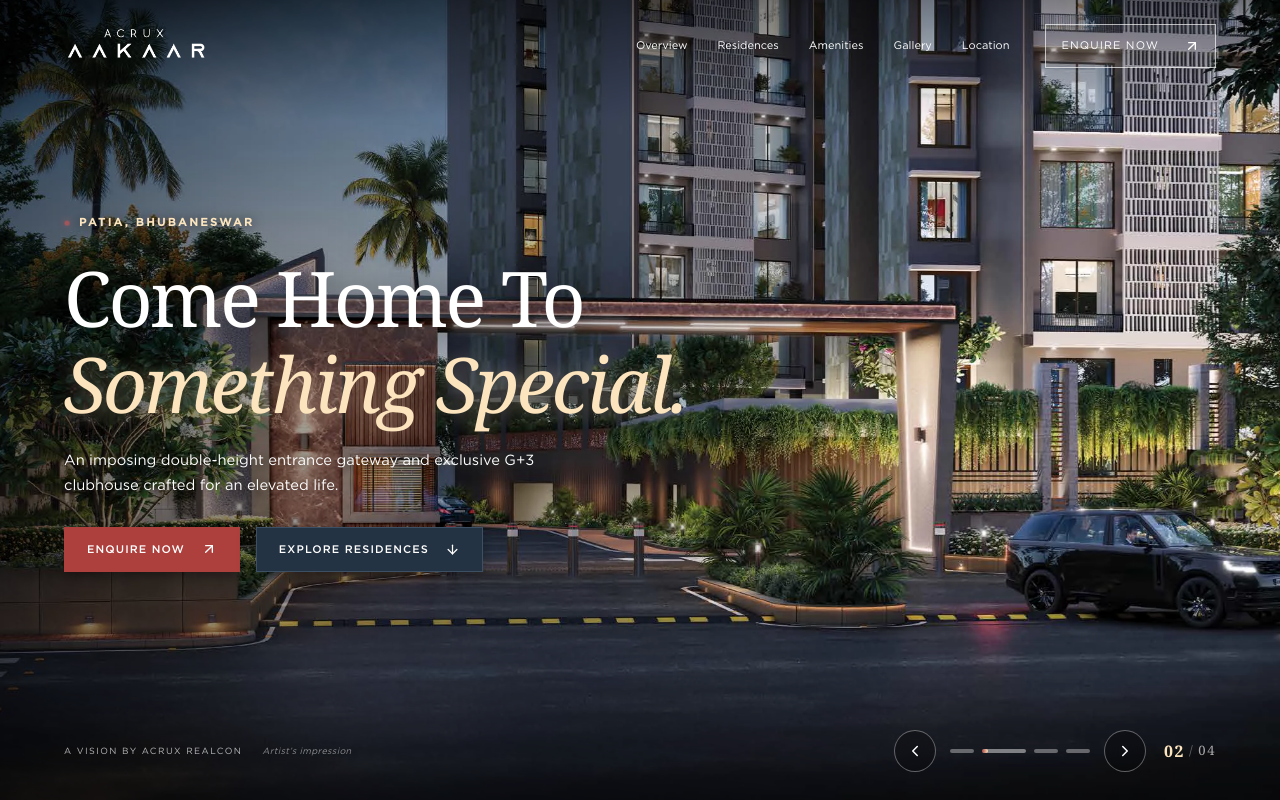
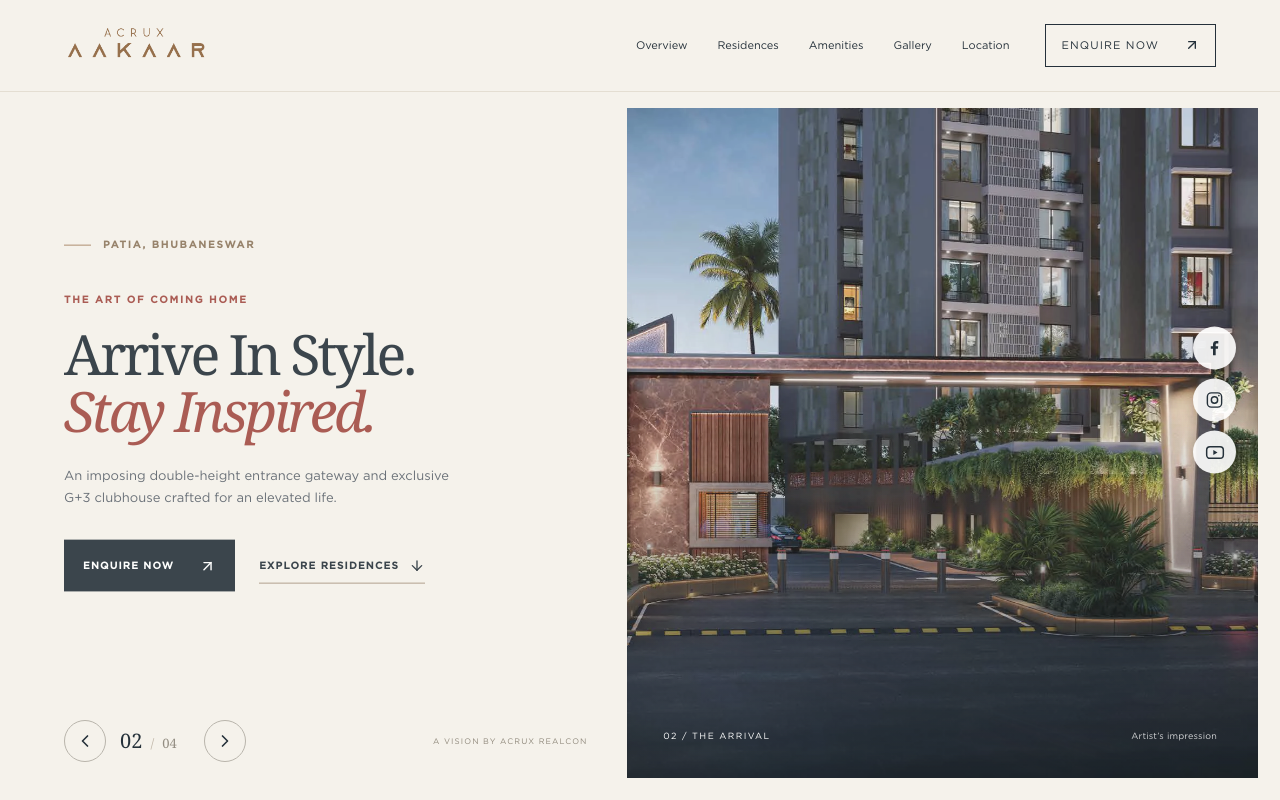
Before and after one commit to Shyanil/Acrux, a Next.js app in the folder acrux-web/: page / in a window 1280 px wide. Shown: the top 800 px of the page. Built offline with nearby package versions, Linux system fonts and the light colour scheme.

Commit message:
Redesign hero slider and add subtle scroll animation

```diff
--- a/acrux-web/src/app/globals.css
+++ b/acrux-web/src/app/globals.css
@@ -1423,3 +1423,151 @@
     letter-spacing: 0.1em !important;
   }
 }
+
+/* Split editorial slider */
+.aakaar-site .site-header:not(.is-scrolled) {
+  background: #f5f2eb;
+  color: #25313a;
+  border-bottom: 1px solid #e4ded2;
+}
+.aakaar-site .site-header:not(.is-scrolled) .brand img { filter: none; }
+.aakaar-site .site-header:not(.is-scrolled) .desktop-nav a,
+.aakaar-site .site-header:not(.is-scrolled) .menu-toggle { color: #25313a; }
+.aakaar-site .site-header:not(.is-scrolled) .header-enquire { color: #25313a; background: transparent; border-color: #25313a; }
+.aakaar-site .site-header:not(.is-scrolled) .header-enquire:hover { color: #fff !important; background: #25313a; }
+
+.aakaar-hero {
+  position: relative;
+  isolation: isolate;
+  height: min(100svh, 940px);
+  min-height: 700px;
+  overflow: hidden;
+  background: #f5f2eb;
+  color: #25313a;
+}
+.aakaar-hero-slides {
+  position: absolute;
+  top: 108px;
+  right: 22px;
+  bottom: 22px;
+  left: 49%;
+  overflow: hidden;
+  background: #c3b7a4;
+  transform: scale(var(--hero-scroll-scale, 1));
+  transform-origin: center;
+}
+.aakaar-hero-slides::after {
+  content: "";
+  position: absolute;
+  inset: 45% 0 0;
+  z-index: 2;
+  background: linear-gradient(transparent, rgba(13, 26, 33, .56));
+  pointer-events: none;
+}
+.aakaar-hero-slide,
+.aakaar-hero-picture {
+  position: absolute;
+  inset: 0;
+  width: 100%;
+  height: 100%;
+}
+.aakaar-hero-slide { opacity: 0; transition: opacity .8s ease; pointer-events: none; }
+.aakaar-hero-slide.is-active { opacity: 1; }
+.aakaar-hero-picture .picture-image { object-fit: cover; object-position: center; transform: scale(1.05); transition: transform 7s ease; }
+.aakaar-hero-slide.is-active .picture-image { transform: scale(1); }
+
+.aakaar-hero-inner {
+  position: relative;
+  z-index: 2;
+  display: flex;
+  align-items: center;
+  width: 49%;
+  height: 100%;
+  padding: 126px 3.1vw 100px var(--site-pad);
+  opacity: var(--hero-scroll-opacity, 1);
+  transform: translate3d(0, var(--hero-scroll-lift, 0px), 0);
+}
+.aakaar-hero-copy { max-width: 620px; animation: aakaarReveal .7s ease both; }
+@keyframes aakaarReveal { from { opacity: 0; transform: translateY(16px); } to { opacity: 1; transform: translateY(0); } }
+.aakaar-hero-kicker,
+.aakaar-hero-overline { display: flex; align-items: center; font-size: 10px; font-weight: 600; letter-spacing: .18em; line-height: 1.5; text-transform: uppercase; }
+.aakaar-hero-kicker { gap: 12px; margin-bottom: clamp(30px, 5vh, 62px); color: #8c765c; }
+.aakaar-hero-kicker span { width: 27px; height: 1px; background: #a78463; }
+.aakaar-hero-overline { margin-bottom: 17px; color: #a24a42; }
+.aakaar-site .aakaar-hero-title { margin: 0; color: #25313a; font-size: clamp(43px, 4.35vw, 76px); line-height: 1.03; letter-spacing: -.055em; }
+.aakaar-hero-title span,
+.aakaar-hero-title em { display: block; white-space: nowrap; }
+.aakaar-site .aakaar-hero-title em { color: #a24a42; font-style: italic; }
+.aakaar-site .aakaar-hero-description { max-width: 410px; margin: 24px 0 0; color: #59616a; font-size: clamp(13px, 1vw, 15px); line-height: 1.75; }
+.aakaar-hero-actions { display: flex; align-items: center; flex-wrap: wrap; gap: 24px; margin-top: 31px; }
+.aakaar-hero-cta,
+.aakaar-hero-text-link { display: inline-flex; align-items: center; gap: 25px; font-size: 10px; font-weight: 600; letter-spacing: .12em; text-transform: uppercase; }
+.aakaar-site .aakaar-hero-cta { min-height: 52px; padding: 0 19px; color: #fff; background: #25313a; }
+.aakaar-site .aakaar-hero-cta:hover { color: #fff; background: #a24a42; }
+.aakaar-site .aakaar-hero-text-link { gap: 10px; padding: 8px 0; color: #25313a; border-bottom: 1px solid #aa9884; }
+.aakaar-site .aakaar-hero-text-link:hover { color: #a24a42; border-color: #a24a42; }
+
+.aakaar-hero-scene {
+  position: absolute;
+  z-index: 3;
+  right: 63px;
+  bottom: 56px;
+  left: calc(49% + 36px);
+  display: flex;
+  justify-content: space-between;
+  gap: 18px;
+  color: #fff;
+  font-size: 9px;
+  letter-spacing: .16em;
+  text-transform: uppercase;
+  pointer-events: none;
+}
+.aakaar-hero-scene span:last-child { letter-spacing: .02em; text-transform: none; opacity: .8; }
+.aakaar-hero-social { position: absolute; z-index: 4; top: 50%; right: 44px; display: flex; flex-direction: column; gap: 9px; transform: translateY(-50%); }
+.aakaar-site .aakaar-hero-social a { display: grid; place-items: center; width: 43px; height: 43px; color: #25313a; background: rgba(255,255,255,.9); border-radius: 50%; box-shadow: 0 4px 15px rgba(0,0,0,.13); transition: color .2s, background .2s, transform .2s; }
+.aakaar-site .aakaar-hero-social a:hover { color: #fff; background: #a24a42; transform: translateX(-3px); }
+
+.aakaar-hero-footer { position: absolute; z-index: 3; bottom: 38px; left: var(--site-pad); display: flex; align-items: center; justify-content: space-between; gap: 20px; width: calc(49% - var(--site-pad) - 3.1vw); }
+.aakaar-hero-navigation { display: flex; align-items: center; gap: 14px; }
+.aakaar-hero-arrow { display: grid; place-items: center; width: 42px; height: 42px; color: #25313a; border: 1px solid #b8b4ab; border-radius: 50%; transition: background .2s, color .2s, border-color .2s; }
+.aakaar-hero-arrow:hover { color: #fff; background: #25313a; border-color: #25313a; }
+.aakaar-hero-count { display: flex; align-items: baseline; gap: 8px; min-width: 70px; color: #938d82; font-family: Georgia, serif; font-size: 13px; }
+.aakaar-hero-count strong { color: #25313a; font-size: 20px; font-weight: 400; }
+.aakaar-hero-count span { color: #c0b7a9; }
+.aakaar-hero-footer-note { color: #8f887b; font-size: 8px; letter-spacing: .14em; white-space: nowrap; }
+
+@media (max-width: 1100px) {
+  .aakaar-hero-inner { padding-right: 2vw; }
+  .aakaar-hero-actions { gap: 15px; }
+  .aakaar-hero-cta, .aakaar-hero-text-link { font-size: 9px; }
+  .aakaar-hero-footer-note { display: none; }
+}
+@media (max-width: 760px) {
+  .aakaar-site .site-header:not(.is-scrolled) { height: 80px; }
+  .aakaar-hero { height: max(100svh, 800px); min-height: 800px; }
+  .aakaar-hero-slides { top: 91px; right: 14px; bottom: auto; left: 14px; height: 33%; }
+  .aakaar-hero-picture .picture-image { object-position: center 55%; }
+  .aakaar-hero-inner { position: absolute; top: calc(91px + 33%); right: 0; bottom: 90px; left: 0; width: 100%; height: auto; padding: 22px var(--site-pad) 0; align-items: center; }
+  .aakaar-hero-kicker { margin-bottom: 15px; font-size: 9px; }
+  .aakaar-hero-overline { margin-bottom: 10px; font-size: 9px; }
+  .aakaar-site .aakaar-hero-title { font-size: clamp(34px, 8.4vw, 54px); }
+  .aakaar-site .aakaar-hero-description { margin-top: 15px; max-width: 410px; font-size: 12px; line-height: 1.6; }
+  .aakaar-hero-actions { margin-top: 18px; gap: 17px; }
+  .aakaar-site .aakaar-hero-cta { min-height: 45px; padding: 0 14px; }
+  .aakaar-hero-social { top: 109px; right: 29px; transform: none; gap: 7px; }
+  .aakaar-site .aakaar-hero-social a { width: 36px; height: 36px; }
+  .aakaar-hero-scene { top: calc(91px + 33% - 35px); right: 27px; bottom: auto; left: 27px; font-size: 8px; }
+  .aakaar-hero-footer { bottom: 21px; left: var(--site-pad); width: auto; }
+}
+@media (max-width: 390px) {
+  .aakaar-site .aakaar-hero-title { font-size: 33px; }
+  .aakaar-hero-scene span:last-child { display: none; }
+  .aakaar-hero-actions { gap: 12px; }
+}
+@media (prefers-reduced-motion: reduce) {
+  .aakaar-hero-slides,
+  .aakaar-hero-inner { transform: none; opacity: 1; }
+  .aakaar-hero-slide,
+  .aakaar-hero-picture .picture-image,
+  .aakaar-hero-copy { animation: none; transition: none; }
+}
--- a/acrux-web/src/app/page.tsx
+++ b/acrux-web/src/app/page.tsx
@@ -9,36 +9,50 @@ const heroSlides = [
   {
     image: "Master_Elevation.webp",
     tag: "PATIA, BHUBANESWAR",
-    title1: "A Life, Beautifully",
+    title1: "Life, Beautifully",
     title2: "Shaped.",
+    scene: "01 / THE ARCHITECTURE",
     desc: "556 ultra-luxury residences across 5 soaring 21-storey towers with 60% open landscaped greens.",
     alt: "Acrux Aakaar iconic residential towers surrounded by landscaped gardens"
   },
   {
     image: "Entrance_Dusk.webp",
     tag: "PATIA, BHUBANESWAR",
-    title1: "Come Home To",
-    title2: "Something Special.",
+    title1: "Arrive In Style.",
+    title2: "Stay Inspired.",
+    scene: "02 / THE ARRIVAL",
     desc: "An imposing double-height entrance gateway and exclusive G+3 clubhouse crafted for an elevated life.",
     alt: "The Aakaar grand entrance at dusk illuminated with ambient lighting"
   },
   {
     image: "Rooftop_Sky_Lounge.webp",
     tag: "PATIA, BHUBANESWAR",
-    title1: "Evenings Above",
-    title2: "The Everyday.",
+    title1: "The City Below.",
+    title2: "The Sky Above.",
+    scene: "03 / THE SKY LOUNGE",
     desc: "Panoramic rooftop sky lounge and landscaped pergola terraces overlooking the city skyline.",
     alt: "Rooftop sky lounge with panoramic city views"
   },
   {
     image: "Entrance_Sunrise.webp",
     tag: "PATIA, BHUBANESWAR",
-    title1: "Sun-Kissed Spaces,",
-    title2: "Perfected Living.",
+    title1: "Wake To Light.",
+    title2: "Live In Full.",
+    scene: "04 / THE RESIDENCES",
     desc: "Thoughtfully crafted 2.5 & 3 BHK residences with expansive balconies and tranquil open vistas.",
     alt: "Aakaar residences in the morning light"
   }
 ];
+const heroSocials = [
+  { label: "Facebook", href: "https://www.facebook.com/acruxrealcon03" },
+  { label: "Instagram", href: "https://www.instagram.com/acrux_realcon/" },
+  { label: "YouTube", href: "https://www.youtube.com/@acrux_realcon" },
+];
+function HeroSocialIcon({ label }: { label: string }) {
+  if (label === "Facebook") return <svg viewBox="0 0 24 24" width="19" height="19" fill="currentColor" aria-hidden="true"><path d="M13.5 21v-8.1h2.8l.4-3.2h-3.2v-2c0-.9.3-1.5 1.6-1.5h1.7V3.3c-.3 0-1.3-.1-2.5-.1-2.5 0-4.2 1.5-4.2 4.3v2.2H7.3v3.2h2.8V21h3.4Z" /></svg>;
+  if (label === "Instagram") return <svg viewBox="0 0 24 24" width="19" height="19" fill="none" stroke="currentColor" strokeWidth="1.8" aria-hidden="true"><rect x="3" y="3" width="18" height="18" rx="5" /><circle cx="12" cy="12" r="4" /><circle cx="17.5" cy="6.5" r="1" fill="currentColor" stroke="none" /></svg>;
+  return <svg viewBox="0 0 24 24" width="20" height="20" fill="none" aria-hidden="true"><rect x="2" y="5" width="20" height="14" rx="4" stroke="currentColor" strokeWidth="1.8" /><path d="m10 9 5 3-5 3V9Z" fill="currentColor" /></svg>;
+}
 const amenities = [["Rooftop_Sky_Lounge.webp", "Sky lounge", "A little closer to the stars."], ["Podium_Garden.webp", "Podium gardens", "Room to wander. Space to breathe."], ["Zen_Pond.webp", "Zen pond", "Find your own quiet corner."], ["Rooftop_Pergola.webp", "Rooftop pergola", "Slow mornings. Unhurried evenings."], ["Central_Lawn.webp", "Central lawn", "More room for life outdoors."], ["Plaza_Blocks_AB.webp", "Community plaza", "Where neighbours become friends."]];
 const nav = [["Overview", "overview"], ["Residences", "residences"], ["Amenities", "amenities"], ["Gallery", "gallery"], ["Location", "location"]];
 function Picture({ src, alt, className = "", priority = false }: { src: string; alt: string; className?: string; priority?: boolean }) { return <div className={`picture ${className}`}><Image src={src} alt={alt} fill sizes="(max-width: 700px) 100vw, 75vw" className="picture-image" priority={priority} /></div>; }
@@ -123,6 +137,7 @@ export default function Home() {
   const [modalResidence, setModalResidence] = useState("3 BHK");
   const [statsVisible, setStatsVisible] = useState(false);
   const statsRef = useRef<HTMLDivElement>(null);
+  const heroRef = useRef<HTMLElement>(null);
 
   useEffect(() => {
     const el = statsRef.current;
@@ -136,9 +151,29 @@ export default function Home() {
     observer.observe(el);
     return () => observer.disconnect();
   }, []);
- const [heroProgress, setHeroProgress] = useState(0);
  const [lightbox, setLightbox] = useState<{ src: string; title: string } | null>(null);
  useEffect(() => { const onScroll = () => setScrolled(window.scrollY > 30); onScroll(); window.addEventListener("scroll", onScroll, { passive: true }); return () => window.removeEventListener("scroll", onScroll); }, []);
+ useEffect(() => {
+   const hero = heroRef.current;
+   if (!hero || window.matchMedia("(prefers-reduced-motion: reduce)").matches) return;
+   let frame = 0;
+   const update = () => {
+     frame = 0;
+     const progress = Math.min(1, Math.max(0, -hero.getBoundingClientRect().top / hero.offsetHeight));
+     hero.style.setProperty("--hero-scroll-scale", `${1 + progress * 0.06}`);
+     hero.style.setProperty("--hero-scroll-lift", `${-progress * 18}px`);
+     hero.style.setProperty("--hero-scroll-opacity", `${1 - progress * 0.2}`);
+   };
+   const onScroll = () => { if (!frame) frame = window.requestAnimationFrame(update); };
+   update();
+   window.addEventListener("scroll", onScroll, { passive: true });
+   window.addEventListener("resize", onScroll);
+   return () => {
+     window.removeEventListener("scroll", onScroll);
+     window.removeEventListener("resize", onScroll);
+     if (frame) window.cancelAnimationFrame(frame);
+   };
+ }, []);
    useEffect(() => {
     const onKeyDown = (e: KeyboardEvent) => {
       if (e.key === "Escape") {
@@ -157,19 +192,10 @@ export default function Home() {
   }, [enquiryOpen, lightbox]);
 
   useEffect(() => {
-    const intervalTime = 6000;
-    const stepTime = 50;
-    const increment = (stepTime / intervalTime) * 100;
-    const timer = window.setInterval(() => {
-      setHeroProgress((prev) => {
-        if (prev >= 100) {
-          setHeroSlide((curr) => (curr + 1) % heroSlides.length);
-          return 0;
-        }
-        return prev + increment;
-      });
-    }, stepTime);
-    return () => window.clearInterval(timer);
+    const timer = window.setTimeout(() => {
+      setHeroSlide((curr) => (curr + 1) % heroSlides.length);
+    }, 6500);
+    return () => window.clearTimeout(timer);
   }, [heroSlide]);
 
   const openEnquiryModal = (e?: React.MouseEvent) => {
@@ -177,93 +203,63 @@ export default function Home() {
     setEnquirySubmitted(false);
     setEnquiryOpen(true);
   };
- const selectHeroSlide = (index: number) => { setHeroSlide(index); setHeroProgress(0); };
- const nextHeroSlide = () => { setHeroSlide((curr) => (curr + 1) % heroSlides.length); setHeroProgress(0); };
- const prevHeroSlide = () => { setHeroSlide((curr) => (curr - 1 + heroSlides.length) % heroSlides.length); setHeroProgress(0); };
+ const nextHeroSlide = () => setHeroSlide((curr) => (curr + 1) % heroSlides.length);
+ const prevHeroSlide = () => setHeroSlide((curr) => (curr - 1 + heroSlides.length) % heroSlides.length);
  const openImage = (src: string, title: string) => { setLightbox({ src, title }); };
  return <main className="aakaar-site" id="top">
  <a href="#overview" className="skip-link">Skip to content</a>
  <header className={`site-header${scrolled ? " is-scrolled" : ""}`}><a href="#top" className="brand" aria-label="Acrux Aakaar home"><Image src="/assets/Aakaar Logo.webp" alt="Acrux Aakaar" width={160} height={65} priority /></a><nav aria-label="Main navigation" className="desktop-nav">{nav.map(([label,id]) => <a href={`#${id}`} key={id}>{label}</a>)}</nav><a href="#enquire" className="header-enquire" onClick={openEnquiryModal}>Enquire now <ArrowUpRight size={16}/></a><button className="menu-toggle" aria-label={menuOpen ? "Close navigation" : "Open navigation"} aria-expanded={menuOpen} aria-controls="mobile-nav" onClick={() => setMenuOpen(!menuOpen)}>{menuOpen ? <X/> : <Menu/>}</button></header>
  {menuOpen && <nav className="mobile-nav" id="mobile-nav" aria-label="Mobile navigation">{nav.map(([label,id]) => <a href={`#${id}`} key={id} onClick={() => setMenuOpen(false)}>{label}<ArrowUpRight size={20}/></a>)}<a href="#enquire" onClick={(e) => { setMenuOpen(false); openEnquiryModal(e); }} style={{ color: "#ad3f3c", fontWeight: 600 }}>Enquire now <ArrowUpRight size={20}/></a></nav>}
- <section className="hero" aria-label="Introducing Acrux Aakaar">
-    <div className="hero-slides">
-      {heroSlides.map((s, i) => (
-        <div key={s.image} className={`hero-slide${heroSlide === i ? " active" : ""}`} aria-hidden={heroSlide !== i}>
-          <Picture src={`${project}${s.image}`} alt={s.alt} className="hero-picture" priority={i === 0} />
+ <section className="aakaar-hero" ref={heroRef} aria-label="Introducing Acrux Aakaar">
+    <div className="aakaar-hero-slides">
+      {heroSlides.map((item, index) => (
+        <div
+          key={item.image}
+          className={`aakaar-hero-slide${heroSlide === index ? " is-active" : ""}`}
+          aria-hidden={heroSlide !== index}
+        >
+          <Picture src={`${project}${item.image}`} alt={item.alt} className="aakaar-hero-picture" priority={index === 0} />
         </div>
       ))}
     </div>
+    <div className="aakaar-hero-scene" aria-live="polite">
+      <span>{heroSlides[heroSlide].scene}</span>
+      <span>Artist’s impression</span>
+    </div>
 
-    {/* Clean, light cinematic overlay allowing full architectural visibility */}
-    <div className="hero-shade-top" />
-    <div className="hero-shade-main" />
-    <div className="hero-shade-bottom" />
-
-    <div className="hero-container">
-      <div className="hero-content" key={heroSlide}>
-        <div className="hero-eyebrow">
-          <span className="hero-beacon" />
-          <span>{heroSlides[heroSlide].tag}</span>
-        </div>
-        <h1 className="hero-headline">
-          <span className="hero-headline-primary">{heroSlides[heroSlide].title1}</span>
-          <br />
-          <em className="hero-headline-accent">{heroSlides[heroSlide].title2}</em>
+    <div className="aakaar-hero-inner">
+      <div className="aakaar-hero-copy" key={heroSlide}>
+        <div className="aakaar-hero-kicker"><span />{heroSlides[heroSlide].tag}</div>
+        <span className="aakaar-hero-overline">THE ART OF COMING HOME</span>
+        <h1 className="aakaar-hero-title">
+          <span>{heroSlides[heroSlide].title1}</span>
+          <em>{heroSlides[heroSlide].title2}</em>
         </h1>
-        <p className="hero-description">{heroSlides[heroSlide].desc}</p>
-        <div className="hero-actions">
-          <a href="#enquire" className="hero-enquire-btn hero-btn-primary" onClick={openEnquiryModal}>
-            <span>Enquire now</span>
-            <ArrowUpRight size={16} />
-          </a>
-          <a href="#residences" className="hero-enquire-btn hero-btn-secondary">
-            <span>Explore residences</span>
-            <ArrowDown size={15} />
-          </a>
+        <p className="aakaar-hero-description">{heroSlides[heroSlide].desc}</p>
+        <div className="aakaar-hero-actions">
+          <a href="#enquire" className="aakaar-hero-cta" onClick={openEnquiryModal}>Enquire now <ArrowUpRight size={17} /></a>
+          <a href="#residences" className="aakaar-hero-text-link">Explore residences <ArrowDown size={16} /></a>
         </div>
       </div>
     </div>
 
-    {/* Clean unboxed bottom bar with perfectly aligned controls */}
-    <div className="hero-bottom-bar">
-      <div className="hero-bottom-left">
-        <span className="hero-brand-note">A VISION BY ACRUX REALCON</span>
-        <span className="hero-render-note">Artist’s impression</span>
+    <nav className="aakaar-hero-social" aria-label="Acrux social media">
+      {heroSocials.map(({ label, href }) => (
+        <a key={label} href={href} target="_blank" rel="noopener noreferrer" aria-label={`Acrux on ${label}`} title={label}>
+          <HeroSocialIcon label={label} />
+        </a>
+      ))}
+    </nav>
+
+    <div className="aakaar-hero-footer">
+      <div className="aakaar-hero-navigation" aria-label="Hero slider controls">
+        <button className="aakaar-hero-arrow" aria-label="Previous hero slide" onClick={prevHeroSlide}><ChevronLeft size={20} /></button>
+        <span className="aakaar-hero-count"><strong>0{heroSlide + 1}</strong><span>/</span>0{heroSlides.length}</span>
+        <button className="aakaar-hero-arrow" aria-label="Next hero slide" onClick={nextHeroSlide}><ChevronRight size={20} /></button>
       </div>
-      <div className="hero-controls">
-        <button className="hero-arrow" aria-label="Previous hero slide" onClick={prevHeroSlide}>
-          <ChevronLeft size={18} />
-        </button>
-        <div className="hero-dots" role="group" aria-label="Choose hero slide">
-          {heroSlides.map((_, i) => (
-            <button
-              key={i}
-              className={`hero-dot${heroSlide === i ? " active" : ""}`}
-              aria-label={`Show slide ${i + 1}`}
-              aria-pressed={heroSlide === i}
-              onClick={() => selectHeroSlide(i)}
-            >
-              {heroSlide === i && (
-                <span
-                  className="hero-dot-fill"
-                  style={{ width: `${heroProgress}%` }}
-                />
-              )}
-            </button>
-          ))}
-        </div>
-        <button className="hero-arrow" aria-label="Next hero slide" onClick={nextHeroSlide}>
-          <ChevronRight size={18} />
-        </button>
-        <span className="hero-count">
-          <strong>0{heroSlide + 1}</strong>
-          <i>/</i>
-          <span>0{heroSlides.length}</span>
-        </span>
-      </div>
+      <span className="aakaar-hero-footer-note">A VISION BY ACRUX REALCON</span>
     </div>
-  </section>
- <div className="project-ribbon"><span>A signature address in Patia</span><span>G+3 Clubhouse <i/> Rooftop Sky Lounge <i/> 30+ Curated Amenities</span><a href="/brochure.pdf" download>Explore the brochure <Download size={16}/></a></div>
+ </section>
  <section id="overview" className="section overview"><Picture src={`${project}Entrance_Sunrise.webp`} alt="The Aakaar towers at sunrise, surrounded by green gardens"/><div className="overview-copy"><span className="eyebrow">01 / THE OVERVIEW</span><h2>A home above<br/><em>the everyday.</em></h2><p>Morning light across your living room. A quiet walk through green gardens. The city close by, yet a world of your own.</p><p>Welcome to Acrux Aakaar. Five distinctive towers in Patia, Bhubaneswar, bringing thoughtful architecture, open landscapes and everyday comforts together.</p><a href="#enquire" className="text-link" onClick={openEnquiryModal}>Find your place here <ArrowUpRight size={19}/></a></div>    <div className="overview-stats" ref={statsRef}>
       <div>
         <strong>
```
